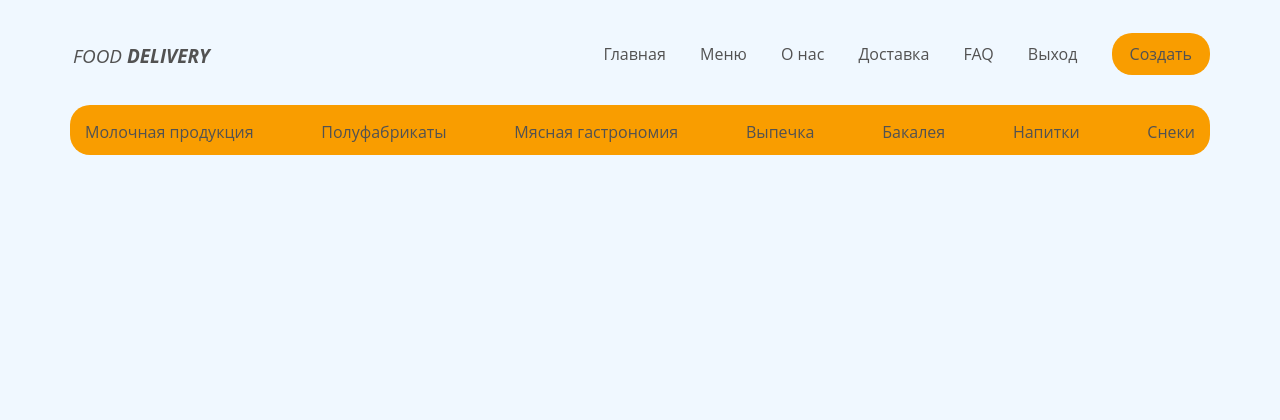
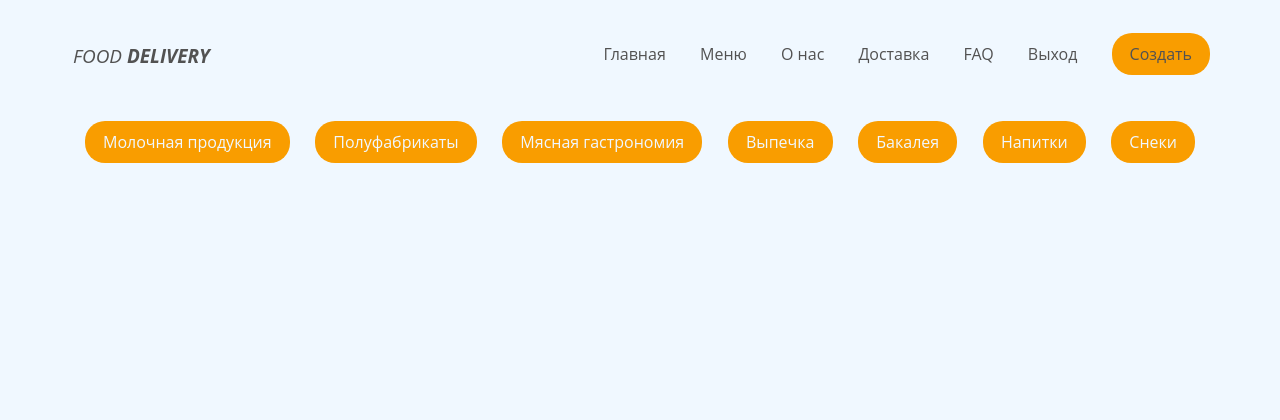
Before and after one commit to noaqq/food_delivery, a Django app: page /menu in a window 1280 px wide. Shown: the top 420 px of the page. Run offline with Django 4.2, Linux system fonts and the light colour scheme; the visitor is signed in with stand-in values (Sample User, id 1); some web fonts are replaced.

Commit message:
fix p tag

```diff
--- a/delivery/static/css/style3.css
+++ b/delivery/static/css/style3.css
@@ -77,8 +77,6 @@ a {
 .top-box {
     height: 50px;
     width: 100%;
-    background-color: #f99d00;
-    border-radius: 20px;
     margin-top: 30px;
 }
 
@@ -87,5 +85,15 @@ a {
     flex-direction: row;
     justify-content: space-between;
     margin: 15px;
-    color: #525252
+    color: #525252;
 }
+
+p {
+    background-color: #f99d00;
+    border-radius: 20px;
+    /* height: 28px; */
+    /* padding: 5px; */
+    color: aliceblue;
+    border-radius: 20px;
+    padding: 10px 18px;
+}
```
